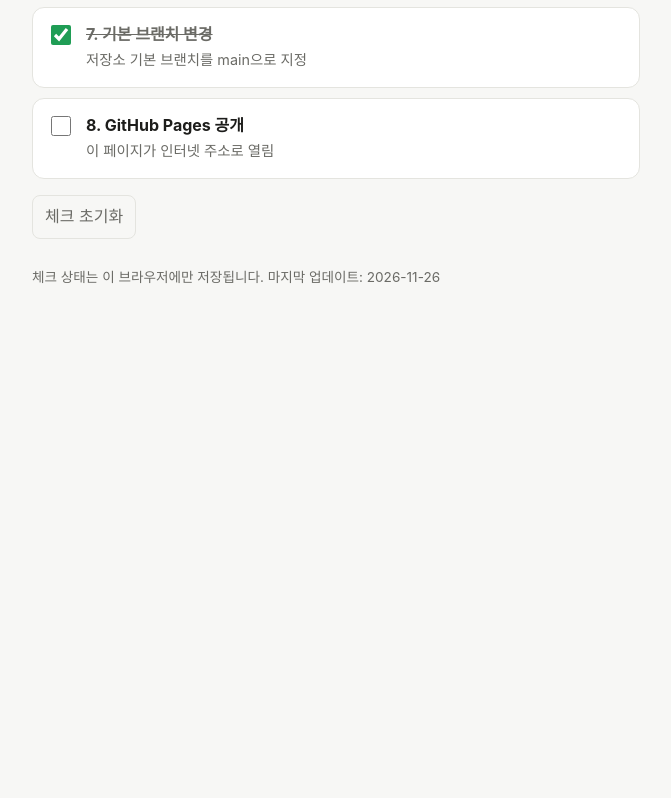
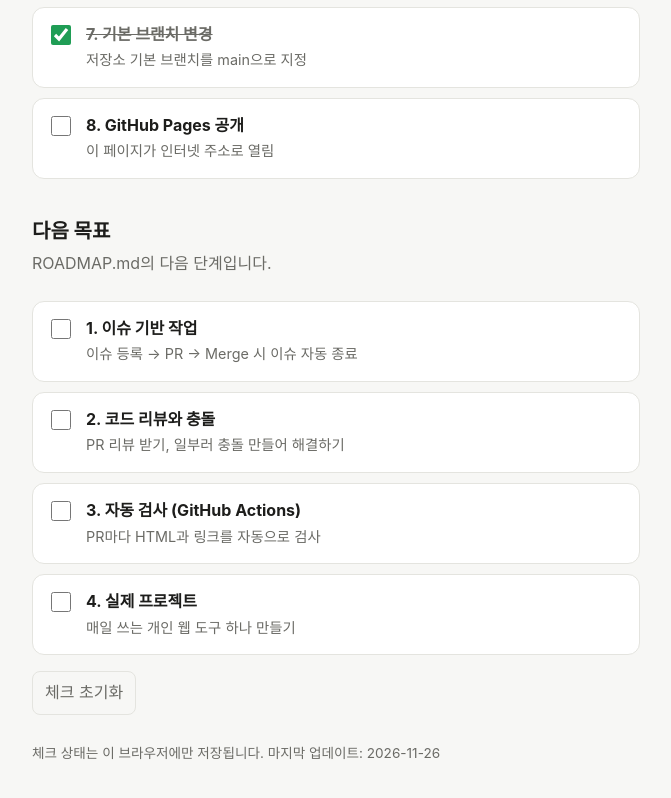
Before and after one commit to ansh925-hub/-TEST_v1, a plain HTML site: page index.html in a window 1280 px wide. Shown: the part 726-1524 px from the top of the page, without its empty margins (304-975 px from the left). Before the commit the page ends 1062 px from the top, so only its background shows below. Drawn offline with Linux system fonts and the light colour scheme.

Commit message:
feat: add next goals section to checklist page
Closes #3

Co-Authored-By: Claude Opus 5.5 <noreply@anthropic.com>
Claude-Session: https://claude.ai/code/session_018aj4dgYGZSxUkn4HqvzqKs

```diff
--- a/index.html
+++ b/index.html
@@ -37,6 +37,7 @@
   li b { display: block; }
   li span { color: var(--muted); font-size: .9rem; }
   li input:checked + div b { text-decoration: line-through; color: var(--muted); }
+  h2 { font-size: 1.25rem; margin: 36px 0 4px; }
   footer { margin-top: 28px; color: var(--muted); font-size: .85rem; }
   button {
     margin-top: 16px; background: none; border: 1px solid var(--line); color: var(--muted);
@@ -53,6 +54,11 @@
   <p class="count" id="count"></p>
 
   <ol id="steps"></ol>
+
+  <h2>다음 목표</h2>
+  <p class="sub">ROADMAP.md의 다음 단계입니다.</p>
+  <ol id="goals"></ol>
+
   <button id="reset" type="button">체크 초기화</button>
 
   <footer>체크 상태는 이 브라우저에만 저장됩니다. 마지막 업데이트: 2026-11-26</footer>
@@ -68,19 +74,30 @@
     ["기본 브랜치 변경", "저장소 기본 브랜치를 main으로 지정"],
     ["GitHub Pages 공개", "이 페이지가 인터넷 주소로 열림"]
   ];
+  const goals = [
+    ["이슈 기반 작업", "이슈 등록 → PR → Merge 시 이슈 자동 종료"],
+    ["코드 리뷰와 충돌", "PR 리뷰 받기, 일부러 충돌 만들어 해결하기"],
+    ["자동 검사 (GitHub Actions)", "PR마다 HTML과 링크를 자동으로 검사"],
+    ["실제 프로젝트", "매일 쓰는 개인 웹 도구 하나 만들기"]
+  ];
   const KEY = "gh-practice-checks";
   let saved = {};
   try { saved = JSON.parse(localStorage.getItem(KEY)) || {}; } catch (e) {}
   // 첫 방문 시: 이미 완료한 7단계를 체크된 상태로 시작
   if (!Object.keys(saved).length) steps.slice(0, 7).forEach((_, i) => saved[i] = true);
 
-  const list = document.getElementById("steps");
-  steps.forEach(([title, desc], i) => {
-    const li = document.createElement("li");
-    li.innerHTML = `<label><input type="checkbox" data-i="${i}"><div><b>${i + 1}. ${title}</b><span>${desc}</span></div></label>`;
-    li.querySelector("input").checked = !!saved[i];
-    list.appendChild(li);
-  });
+  // 기존 체크 기록과 겹치지 않도록 다음 목표는 "g0", "g1"… 키를 사용
+  function build(listId, items, prefix) {
+    const list = document.getElementById(listId);
+    items.forEach(([title, desc], i) => {
+      const id = prefix + i;
+      const li = document.createElement("li");
+      li.innerHTML = `<label><input type="checkbox" data-id="${id}"><div><b>${i + 1}. ${title}</b><span>${desc}</span></div></label>`;
+      li.querySelector("input").checked = !!saved[id];
+      list.appendChild(li);
+    });
+    list.addEventListener("change", e => { saved[e.target.dataset.id] = e.target.checked; render(); });
+  }
 
   function render() {
     const done = steps.filter((_, i) => saved[i]).length;
@@ -88,9 +105,11 @@
     document.getElementById("count").textContent = `${steps.length}단계 중 ${done}단계 완료`;
     try { localStorage.setItem(KEY, JSON.stringify(saved)); } catch (e) {}
   }
-  list.addEventListener("change", e => { saved[e.target.dataset.i] = e.target.checked; render(); });
+
+  build("steps", steps, "");
+  build("goals", goals, "g");
   document.getElementById("reset").addEventListener("click", () => {
-    saved = {}; list.querySelectorAll("input").forEach(c => c.checked = false); render();
+    saved = {}; document.querySelectorAll("li input").forEach(c => c.checked = false); render();
   });
   render();
 </script>
```
Also changed, not shown: README.md.
